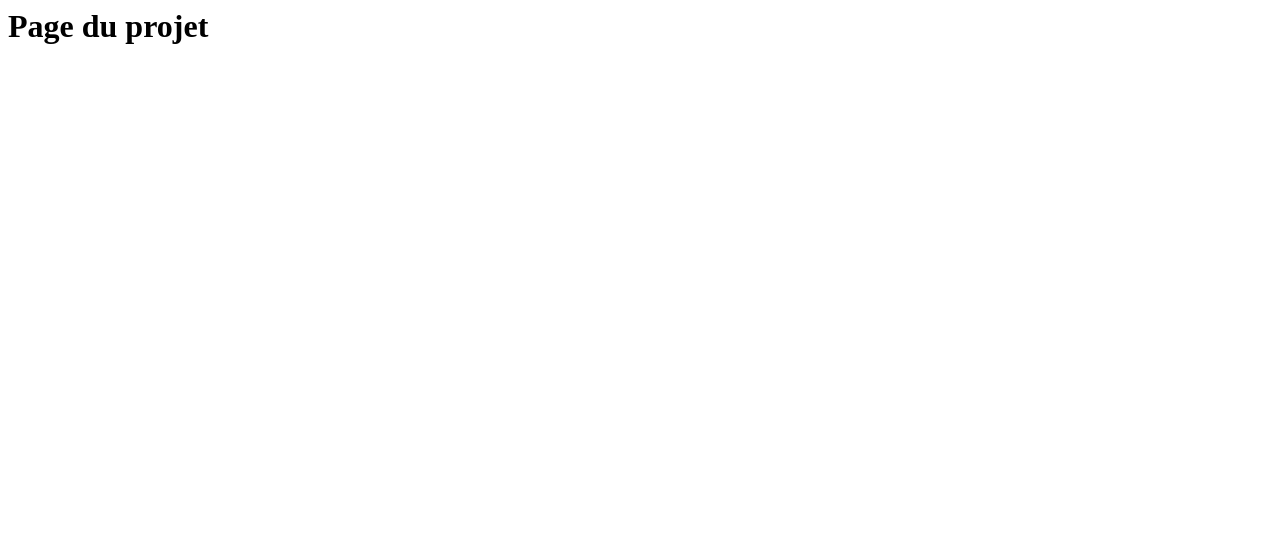
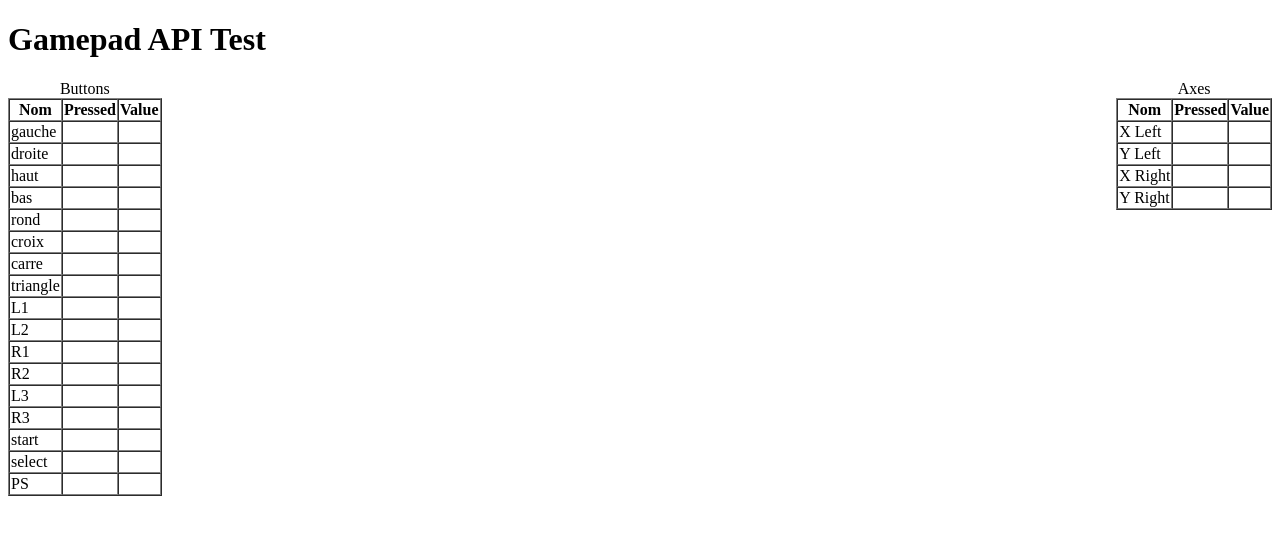
Before and after one commit to XDeschuyteneer/gamepad, a plain HTML site: page index.html in a window 1280 px wide. Drawn offline with Linux system fonts and the light colour scheme.

Commit message:
implementation du listener du gamepad pour google-chrome

```diff
--- a/index.html
+++ b/index.html
@@ -1 +1,143 @@
-<h1>Page du projet<h2>
+<!doctype html>
+<html>
+  <head>
+    <meta charset="utf-8">
+    <title>Gamepad API Test</title>
+    <!--<script src="http://ajax.googleapis.com/ajax/libs/jquery/1.7.1/jquery.min.js" type="text/javascript"></script>-->
+    <script src="index.js"></script>
+  </head>
+  <body>
+    <h1>Gamepad API Test</h1>
+    <table border="1" cellspacing="0" style="float: left">
+      <caption>Buttons</caption>
+      <tr>
+	<th>Nom</th>
+	<th>Pressed</th>
+	<th>Value</th>
+      </tr>
+      <tr>
+	<td id="gauche_nom">gauche</td>
+	<td id="gauche_pressed"></td>
+	<td id="gauche_val"></td>
+      </tr>
+      <tr>
+	<td id="droite_nom">droite</td>
+	<td id="droite_pressed"></td>
+	<td id="droite_val"></td>
+      </tr>
+      <tr>
+	<td id="haut_nom">haut</td>
+	<td id="haut_pressed"></td>
+	<td id="haut_val"></td>
+      </tr>
+      <tr>
+	<td id="bas_nom">bas</td>
+	<td id="bas_pressed"></td>
+	<td id="bas_val"></td>
+      </tr>
+
+      <tr>
+	<td id="rond_nom">rond</td>
+	<td id="rond_pressed"></td>
+	<td id="rond_val"></td>
+      </tr>
+       <tr>
+	<td id="croix_nom">croix</td>
+	<td id="croix_pressed"></td>
+	<td id="croix_val"></td>
+      </tr>
+      <tr>
+	<td id="carre_nom">carre</td>
+	<td id="carre_pressed"></td>
+	<td id="carre_val"></td>
+      </tr>
+      <tr>
+	<td id="triangle_nom">triangle</td>
+	<td id="triangle_pressed"></td>
+	<td id="triangle_val"></td>
+      </tr>
+
+      <tr>
+	<td id="L1_nom">L1</td>
+	<td id="L1_pressed"></td>
+	<td id="L1_val"></td>
+      </tr>
+      <tr>
+	<td id="L2_nom">L2</td>
+	<td id="L2_pressed"></td>
+	<td id="L2_val"></td>
+      </tr>
+      <tr>
+	<td id="R1_nom">R1</td>
+	<td id="R1_pressed"></td>
+	<td id="R1_val"></td>
+      </tr>
+      <tr>
+	<td id="R2_nom">R2</td>
+	<td id="R2_pressed"></td>
+	<td id="R2_val"></td>
+      </tr>
+
+       <tr>
+	<td id="L3_nom">L3</td>
+	<td id="L3_pressed"></td>
+	<td id="L3_val"></td>
+      </tr>
+      <tr>
+	<td id="R3_nom">R3</td>
+	<td id="R3_pressed"></td>
+	<td id="R3_val"></td>
+      </tr>
+
+      <tr>
+	<td id="start_nom">start</td>
+	<td id="start_pressed"></td>
+	<td id="start_val"></td>
+      </tr>
+      <tr>
+	<td id="select_nom">select</td>
+	<td id="select_pressed"></td>
+	<td id="select_val"></td>
+      </tr>
+
+      <tr>
+	<td id="PS_nom">PS</td>
+	<td id="PS_pressed"></td>
+	<td id="PS_val"></td>
+      </tr>
+    </table>
+
+    <canvas id="draw" style="float: center">
+    </canvas>
+
+    <table border="1" cellspacing="0" style="float: right">
+      <caption>Axes</captions>
+      <tr>
+	<th>Nom</th>
+	<th>Pressed</th>
+	<th>Value</th>
+      </tr>
+
+      <tr>
+	<td id="X_Left_nom">X Left</td>
+	<td id="X_Left_pressed"></td>
+	<td id="X_Left_val"></td>
+      </tr>
+      <tr>
+	<td id="Y_Left_nom">Y Left</td>
+	<td id="Y_Left_pressed"></td>
+	<td id="Y_Left_val"></td>
+      </tr>
+      <tr>
+	<td id="X_Right_nom">X Right</td>
+	<td id="X_Right_pressed"></td>
+	<td id="X_Right_val"></td>
+      </tr>
+      <tr>
+	<td id="Y_Right_nom">Y Right</td>
+	<td id="Y_Right_pressed"></td>
+	<td id="Y_Right_val"></td>
+      </tr>
+    </table>
+  </body>
+</html>
--- a/index.js
+++ b/index.js
@@ -1,57 +1,129 @@
-var gamepadActive = false;
-var ps3Button = new Array();
+window.requestAnimationFrame = (function(){
+    return  window.requestAnimationFrame       ||
+        window.webkitRequestAnimationFrame ||
+        window.mozRequestAnimationFrame    ||
+        window.oRequestAnimationFrame      ||
+        window.msRequestAnimationFrame;
+})();
 
-ps3Buttons[12]  = 'triangle',
-ps3Buttons[15]  = 'square',
-ps3Buttons[14]  = 'cross',
-ps3Buttons[13]  = 'circle',
-ps3Buttons[4]   = 'up',
-ps3Buttons[7]   = 'left',
-ps3Buttons[6]   = 'down',
-ps3Buttons[5]   = 'right',
-ps3Buttons[10]  = 'L1',
-ps3Buttons[8]   = 'L2',
-ps3Buttons[11]  = 'R1',
-ps3Buttons[9]   = 'R2',
-ps3Buttons[1]   = 'L3',
-ps3Buttons[2]   = 'R3',
-ps3Buttons[16]  = 'PS',
-ps3Buttons[0]   = 'select',
-ps3Buttons[3]   = 'start';
 
-function gamepadConnected(e) {
-    console.log(e);
+/*var context = $("#draw");
+var canvas = context.get(0).getContext("2d");
+*/
+var ps3Buttons = new Array();
+
+var gamepadActive = false,
+ps3Buttons = new Array(),
+ps3Axis = new Array();
+
+ps3Buttons[0]   = 'croix',
+ps3Buttons[1]   = 'rond',
+ps3Buttons[2]   = 'carre',
+ps3Buttons[3]   = 'triangle',
+
+ps3Buttons[4]   = 'L1',
+ps3Buttons[5]   = 'R1',
+ps3Buttons[6]   = 'L2',
+ps3Buttons[7]   = 'R2',
+
+ps3Buttons[8]   = 'select',
+ps3Buttons[9]   = 'start',
+
+ps3Buttons[10]  = 'L3',
+ps3Buttons[11]  = 'R3',
+
+ps3Buttons[12]  = 'haut',
+ps3Buttons[13]  = 'bas',
+ps3Buttons[14]  = 'gauche',
+ps3Buttons[15]  = 'droite',
+
+ps3Buttons[16]  = 'PS';
+
+ps3Axis[0] = 'X_Left',
+ps3Axis[1] = 'Y_Left',
+ps3Axis[2] = 'X_Right',
+ps3Axis[3] = 'Y_Right';
+
+function clean() {
+	canvas.clearRect(0, 0, context.width(), context.height());
+};
+
+function clear() {
+    var cell;
+    var ids = new Array("croix_pressed", "croix_val",
+			"carre_pressed", "carre_val",
+			"rond_pressed", "rond_val",
+			"triangle_pressed", "triangle_val",
+			"gauche_pressed", "gauche_val",
+			"droite_pressed", "droite_val",
+			"haut_pressed", "haut_val",
+			"bas_pressed", "bas_val",
+			"start_pressed", "start_val",
+			"select_pressed", "select_val",
+			"L1_pressed", "L1_val",
+			"L2_pressed", "L2_val",
+			"L3_pressed", "L3_val",
+			"R1_pressed", "R1_val",
+			"R2_pressed", "R2_val",
+			"R3_pressed", "R3_val",
+			"PS_pressed", "PS_val",
+			'X_Left_pressed', 'X_Left_val',
+			'Y_Left_pressed', 'Y_Left_val',
+			'X_Right_pressed', 'X_Right_val',
+			'Y_Right_pressed', 'Y_Right_val');
+    for (var i = 0; i < ids.length; i++) {
+	cell = document.getElementById(ids[i]);
+	cell.innerHTML = '';
+    }
 }
 
-function gamepadDisconnected(e) {
-    console.log(e);
+function set(name, val) {
+    var cell = document.getElementById(name + "_pressed");
+    cell.innerHTML = 'X';
+    cell = document.getElementById(name + "_val");
+    cell.innerHTML = val.toFixed(2);
 }
 
-function buttonPressed(e, pressed) {
-    console.log(ps3Buttons[evt.button] + ' was pressed');
+function dispatchButtons(buttons) {
+    for (var i = 0; i < buttons.length; i++) {
+	if (buttons[i] > 0) {
+	    set(ps3Buttons[i], buttons[i]);
+	}
+    }
 }
 
-function buttonDown(e) = buttonPressed(e, true);
-function buttonUp(e) = buttonPressed(e, false);
-
-function moveAnalogSticks(e) {
-    console.log(e.axis, e.value);
+function dispatchAxis(axes) {
+    for (var i = 0; i < axes.length; i++) {
+	if (axes[i] != 0) {
+	    set(ps3Axis[i], axes[i]);
+	}
+    }
 }
 
-window.addEventListener("webkitgamepadconnected", gamepadConnected, false);
-window.addEventListener("webkitgamepaddisconnected", gamepadDisconnected, false);
-window.addEventListener("webkitgamepadbuttonup", buttonUp ,false);
-window.addEventListener("webkitgamepadbuttondown", buttonDown, false);
-window.addEventListener("webkitgamepadbuttonup", buttonUp, false);
+function draw() {
+    canvas.fillRect(0,0,100,100);
+}
 
-window.addEventListener("gamepadconnected", gamepadConnected, false);
-window.addEventListener("gamepaddisconnected", gamepadDisconnected, false);
-window.addEventListener("gamepadbuttonup", buttonUp ,false);
-window.addEventListener("gamepadbuttondown", buttonDown, false);
-window.addEventListener("gamepadbuttonup", buttonUp, false);
+function runAnimation() {
+    window.requestAnimationFrame(runAnimation);
 
-window.addEventListener('MozGamepadConnected', gamepadConnected, false);
-window.addEventListener('MozGamepadDisconnected', gamepadDisconnected, false);
-window.addEventListener('MozGamepadButtonUp', buttonUp, false);
-window.addEventListener('MozGamepadButtonDown', buttonDown, false);
-window.addEventListener('MozGamepadAxisMove', moveAnalogSticks, false);
+    //draw();
+
+    var gamepads = navigator.webkitGamepads;
+
+    for (var i = 0; i < gamepads.length; i++) {
+	var pad = gamepads[i];
+	if (pad) {
+	    var axes = pad.axes;
+	    var buttons = pad.buttons;
+	    clear();
+	    dispatchButtons(buttons);
+	    dispatchAxis(axes);
+	}
+
+    }
+}
+
+
+
+window.requestAnimationFrame(runAnimation);
```
